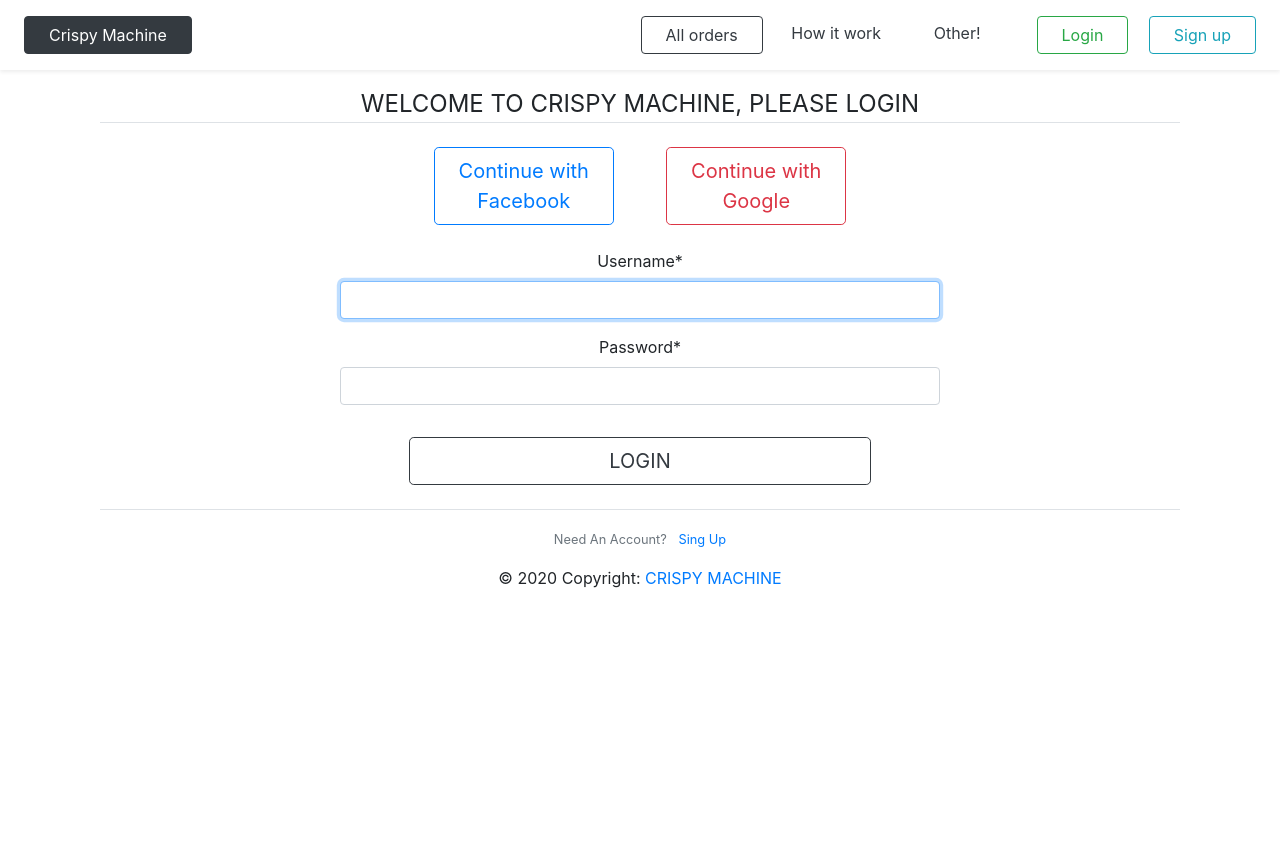
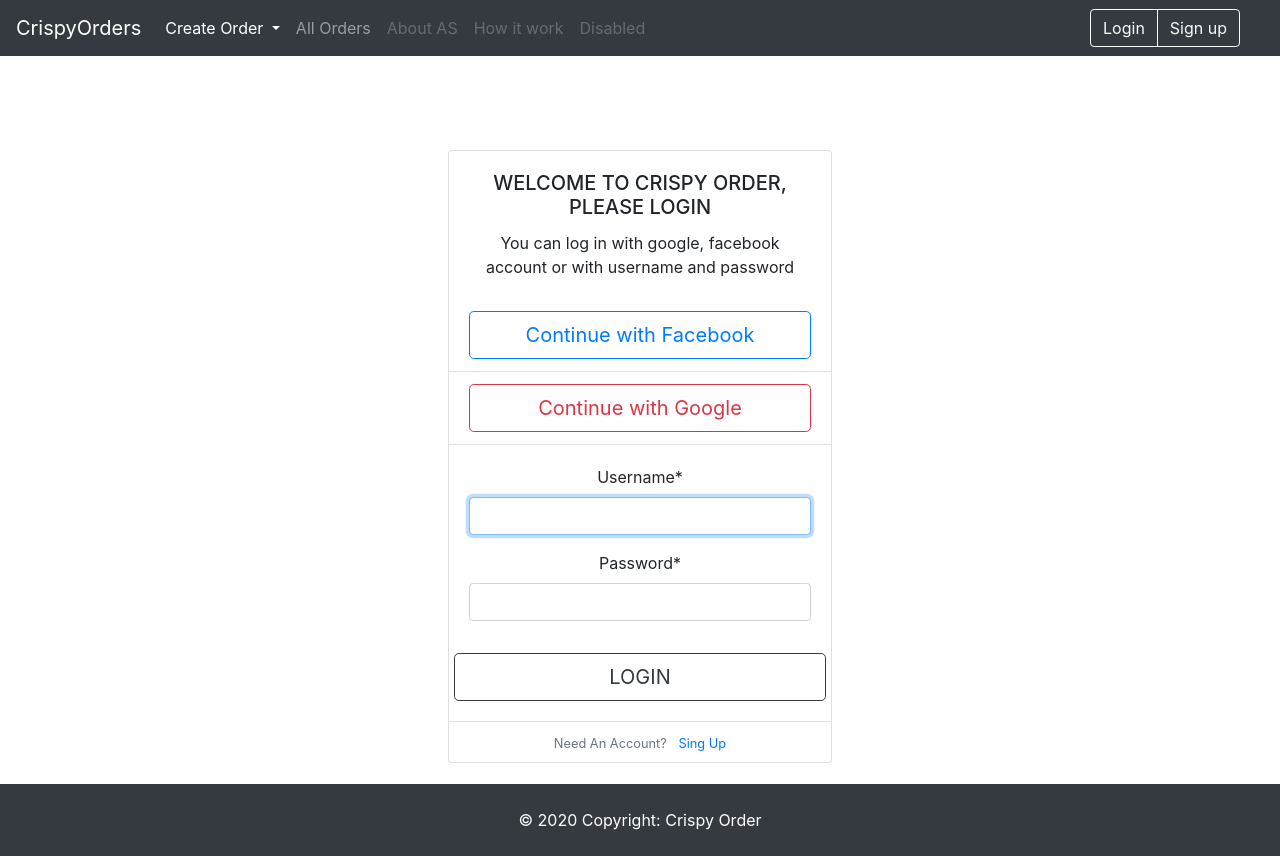
Before and after one commit to TexnoDgo/ORP, a Django app: page /login/ in a window 1280 px wide. Before the commit the page ends 588 px from the top, so only its background shows below. Run offline with Django 3.2, Linux system fonts and the light colour scheme; parts of the project's set-up code (start-up, migrations or seed data) failed here and were passed over; some libraries are stand-ins or nearby versions.

Commit message:
yes, yes l'm back

```diff
--- a/ORP_site/OR/HomePage/static/HomePage/style.css
+++ b/ORP_site/OR/HomePage/static/HomePage/style.css
@@ -1,6 +1,16 @@
-.double-nav .breadcrumb-dn {
-    color: #fff;
+html {
+    height: 100%;
 }
-.side-nav.wide.slim .sn-ad-avatar-wrapper a span {
-  display: none;
+body {
+  min-height:100%;
+  position:relative;
+  padding-bottom: 50px;
+
 }
+.footer {
+  position: absolute;
+  left: 0;
+  right: 0;
+  bottom: 0;
+  height: 40px;
+}
--- a/ORP_site/OR/HomePage/templates/HomePage/base.html
+++ b/ORP_site/OR/HomePage/templates/HomePage/base.html
@@ -8,68 +8,74 @@
     <link rel="stylesheet" href="https://stackpath.bootstrapcdn.com/bootstrap/4.4.1/css/bootstrap.min.css"
           integrity="sha384-Vkoo8x4CGsO3+Hhxv8T/Q5PaXtkKtu6ug5TOeNV6gBiFeWPGFN9MuhOf23Q9Ifjh"
           crossorigin="anonymous">
-    <link rel="stylesheet" href="{% static 'orders/style.css' %}">
+    <link rel="stylesheet" href="{% static 'HomePage/style.css' %}">
 </head>
 <body style="min-height:100%; position:relative;">
-    <div class="d-flex flex-column flex-md-row align-items-center p-3 px-md-4 mb-3 bg-white static-top shadow-sm" id="121">
-        <a class="my-0 mr-md-auto font-weight-normal" href="/">
-            <button type="button" class="btn btn-dark px-md-4">
-                Crispy Machine
+    <nav class="navbar navbar-expand-lg navbar-dark bg-dark" >
+        <a class="navbar-brand" href="{% url 'index' %}">{% trans "CrispyOrders" %}</a>
+
+        <button class="navbar-toggler" type="button" data-toggle="collapse" data-target="#navbarSupportedContent"
+              aria-controls="navbarSupportedContent" aria-expanded="false" aria-label="Toggle navigation">
+            <span class="navbar-toggler-icon"></span>
         </button>
+
+        <div class="collapse navbar-collapse" id="navbarSupportedContent" >
+            <ul class="navbar-nav mr-auto">
+                <li class="nav-item active dropdown">
+                    <a class="nav-link dropdown-toggle" href="#" id="navbarDropdown" role="button" data-toggle="dropdown"
+                       aria-haspopup="true" aria-expanded="false">
+                        {% trans "Create Order" %}
                     </a>
+                    <div class="dropdown-menu" aria-labelledby="navbarDropdown">
+                        <a class="dropdown-item" href="#">{% trans "Single order" %}</a>
+                        <a class="dropdown-item" href="#">{% trans "Group order" %}</a>
+                        <div class="dropdown-divider"></div>
+                        <a class="dropdown-item" href="#">Something else here</a>
+                    </div>
+                </li>
+                <li class="nav-item">
+                    <a class="nav-link" href="#">{% trans "All Orders" %}</a>
+                </li>
+                <li class="nav-item ">
+                    <a class="nav-link disabled" href="#">{% trans "About AS" %}<span class="sr-only">(current)</span></a>
+                </li>
+                <li class="nav-item">
+                    <a class="nav-link disabled" href="#">{% trans "How it work" %}</a>
+                </li>
+                <li class="nav-item">
+                    <a class="nav-link disabled" href="#" tabindex="-1" aria-disabled="true">Disabled</a>
+                </li>
+            </ul>
+        </div>
         {% if user.is_authenticated %}
-            <a class="btn btn-outline-dark px-md-4 mr-4" href="{% url 'add_order_archive' %}">{% trans "МЯСОРУБКА" %}</a>
-        {% endif %}
-        {% if user.is_authenticated %}
-            <a class="btn btn-outline-dark px-md-4" href="{% url 'order_create' %}">{% trans "Create order" %}</a>
-        {% endif %}
-        <nav class="navbar-fixed-bottom my-2 my-md-0 mr-md-3 ml-4" >
-            <a class="btn btn-outline-dark px-md-4" href="/orders">{% trans "All orders" %}</a>
-            <a class="p-2 text-dark px-md-4" href="#">{% trans "How it work" %}</a>
-            <a class="p-2 text-dark px-md-4" href="#">{% trans "Other!" %}</a>
-        </nav>
-        <div>
-            {% if user.is_authenticated %}
-                <div class="btn-group">
-                  <button type="button" class="btn btn-outline-dark dropdown-toggle px-md-5" data-toggle="dropdown" aria-haspopup="true" aria-expanded="false">
-                    {{ user.username}}
+            <div class="btn-group col-1 mr-2" role="group">
+                <button id="btnGroupDrop1" type="button" class="btn btn-outline-light dropdown-toggle" data-toggle="dropdown" aria-haspopup="true" aria-expanded="false">
+                    {{ user.username }}
                 </button>
-                  <div class="dropdown-menu">
-                    <a class="dropdown-item" href="{% url 'profile_view' %}">{% trans 'Profile' %}</a>
-                    <a class="dropdown-item" href="{% url 'dashboard' %}">{% trans 'Dashboard' %}</a>
-                    <a class="dropdown-item" href="{% url 'dashboard-order' %}">{% trans 'Orders' %}</a>
-                    <a class="dropdown-item" href="{% url 'dashboard_sug_active' %}">{% trans 'Suggestions' %}</a>
-                    <a class="dropdown-item" href="{% url 'dashboard-messages' %}">{% trans 'Messages' %}</a>
-                    <a class="dropdown-item" href="#">Something else here</a>
+                <div class="dropdown-menu" aria-labelledby="btnGroupDrop1">
+                    <a class="dropdown-item" href="#">Dropdown link</a>
+                    <a class="dropdown-item" href="#">Dropdown link</a>
                     <div class="dropdown-divider"></div>
-                    <a class="dropdown-item" href="{% url 'logout' %}">{% trans "Logout" %}</a>
-                  </div>
+                    <a class="dropdown-item" href="{% url 'logout' %}">{% trans "Sing Out" %}</a>
             </div>
         {% else %}
-                <a class="btn btn-outline-success px-md-4 ml-3" href="{% url 'login' %}">{% trans "Login" %}</a>
-                <a class="btn btn-outline-info px-md-4 ml-3" href="{% url 'signup' %}">{% trans "Sign up" %}</a>
+            <div class="btn-group mr-4" role="group" aria-label="Basic example">
+              <a class="btn btn-outline-light" href="{% url 'login' %}">{% trans "Login" %}</a>
+              <a class="btn btn-outline-light" href="{% url 'signup' %}">{% trans "Sign up" %}</a>
+            </div>
         {% endif %}
         </div>
-    </div>
-    <div class="container">
+    </nav>
     {% block content %}
 
     {% endblock %}
+    <!-- Footer -->
+    <footer class="footer pt-4">
+        <nav class="navbar navbar-expand-lg navbar-dark bg-dark" >
+            <div class="footer-copyright text-center text-white py-3 col ">© 2020 Copyright:
+                <a class="text-white" href="{% url 'index' %}"> Crispy Order</a>
             </div>
-    <!-- Footer -->
-    <footer class="page-footer font-small blue static-bottom" >
-
-        <!-- Copyright -->
-        <div class="navbar-fixed-bottom row-fluid">
-          <div class="navbar-inner">
-              <div class="container">
-                <div class="footer-copyright text-center py-3">© 2020 Copyright:
-                    <a href="#">CRISPY MACHINE</a>
-                </div>
-              </div>
-          </div>
-        </div>
-        <!-- Copyright -->
+        </nav>
     </footer>
     <!-- Footer -->
     <script src="https://code.jquery.com/jquery-3.4.1.slim.min.js"
--- a/ORP_site/OR/users/static/users/style.css
+++ b/ORP_site/OR/users/static/users/style.css
@@ -1,3 +1,8 @@
-body {
-
+.container {
+  position: absolute;
+  top: 150px;
+  left: 0;
+  right: 0;
+  bottom: 0;
+  height: 650px;
 }
--- a/ORP_site/OR/users/templates/users/login.html
+++ b/ORP_site/OR/users/templates/users/login.html
@@ -4,25 +4,37 @@
 {% load i18n %}
 {% load crispy_forms_tags %}
 {% block title %}{% trans "CrispyMachine - LOGIN" %}{% endblock %}
+{% load static %}
 
 {% block content %}
-    <div class="container">
-        <legend class="border-bottom mb-4" align="center">{% trans "WELCOME TO CRISPY MACHINE, PLEASE LOGIN" %}</legend>
-        <div class="col-mb-6" align="center">
-            <a class="btn btn-outline-primary btn-lg col-2 mr-4 mb-4"
+    <link rel="stylesheet" href="{% static 'users/style.css' %}">
+    <div class="container" align="center">
+        <div class="card" style="width: 24rem;" >
+            <div class="card-body">
+                <h5 class="card-title">{% trans "WELCOME TO CRISPY ORDER, PLEASE LOGIN" %}</h5>
+                <p class="card-text">
+                    {% trans "You can log in with google, facebook account or with username and password" %}
+                </p>
+            </div>
+            <ul class="list-group list-group-flush">
+                <li class="list-group-item">
+                    <a class="btn btn-outline-primary btn-lg col"
                        href="{% provider_login_url 'facebook' method='oauth2' %}">
                         {% trans "Continue with Facebook" %}
                     </a>
-            <a class="btn btn-outline-danger btn-lg col-2 ml-4 mb-4"
+                </li>
+                <li class="list-group-item">
+                    <a class="btn btn-outline-danger btn-lg col"
                        href="{% provider_login_url 'google' method='oauth2' %}">
                         {% trans "Continue with Google" %}
                     </a>
-
-        </div>
+                </li>
+            </ul>
+            <div class="card-body">
                 <form class="text-left" method="POST">
-            <div class="container">
+                    <div class="container-1">
                         <div class="row justify-content-md-center">
-                    <div class="col-md-7" align="center">
+                            <div class="col" align="center">
                               {% csrf_token %}
                                 <fieldset class="form-group">
                                     {{ form|crispy }}
@@ -31,10 +43,11 @@
                           </div>
                     </div>
                     <div class="row justify-content-md-center " align="center">
-                <button class="btn btn-lg btn-outline-dark col-5 mb-6" type="submit">{% trans "LOGIN" %}</button>
+                        <button class="btn btn-lg btn-outline-dark col" type="submit">{% trans "LOGIN" %}</button>
                     </div>
                 </form>
-        <div class="border-top pt-3 mt-4" align="center">
+            </div>
+            <div class="border-top pt-2 mb-2" align="center">
                 <small class="text-muted">
                     {% trans "Need An Account?" %}
                     <a class="ml-2" href="{% url 'signup' %}">
@@ -43,4 +56,5 @@
                 </small>
             </div>
         </div>
+    </div>
 {% endblock %}
```
Also changed, not shown: ORP_site/OR/HomePage/templates/HomePage/HomePage.html (+7 -8 lines), ORP_site/OR/users/templates/users/signup.html (+16 -10 lines), ORP_site/OR/db.sqlite3, ORP_site/OR/media/SiteImage/CNC_Laser_3fSszTR.jpg (added), ORP_site/OR/media/SiteImage/CNC_Milling_41ddzOz.jpg (added), ORP_site/OR/media/SiteImage/CNC_Turning_lfwicvn.jpg (added), ORP_site/OR/orders/migrations/0011_groupsuggestion.py (added). Lines whose indentation alone changed are shown as unchanged.
